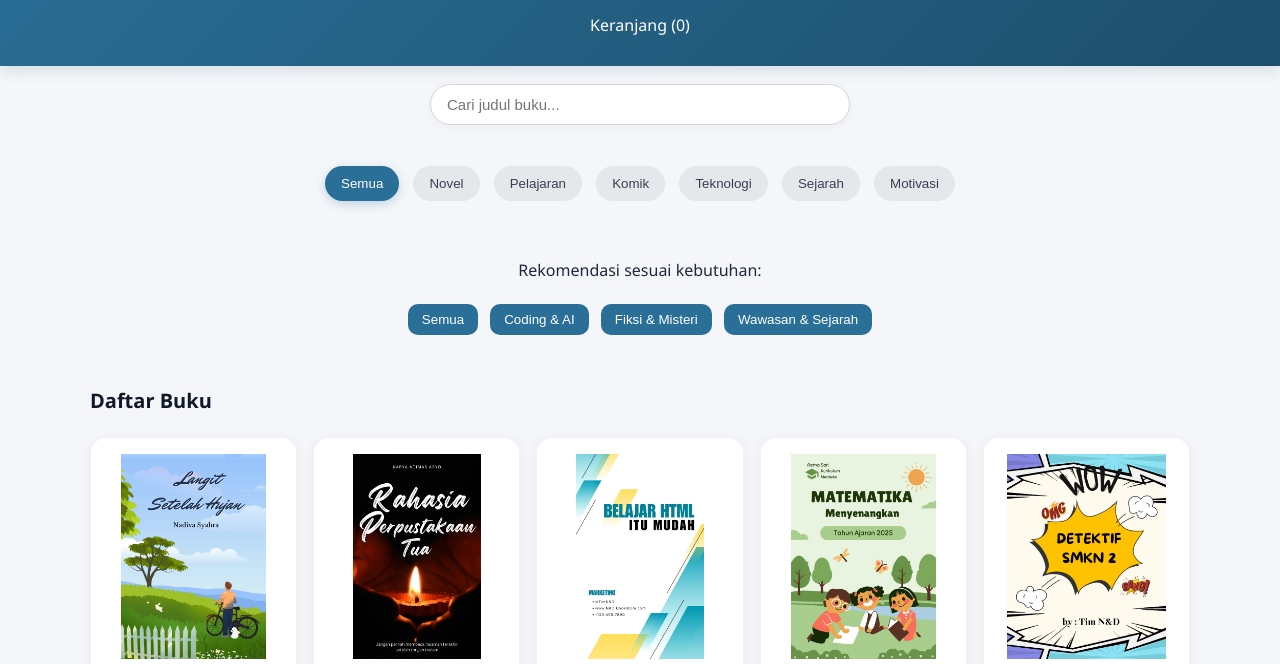
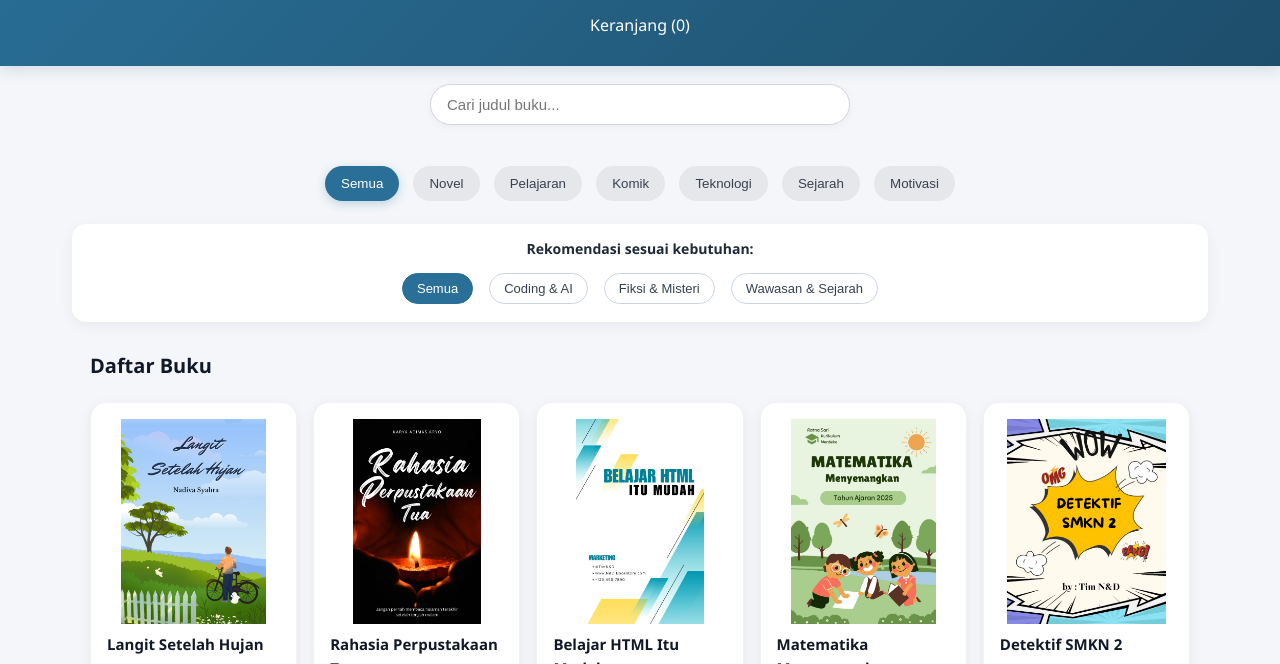
Before and after one commit to vanovaa1108-lab/nd-book, a plain HTML site: page index.html in a window 1280 px wide. Shown: the part 124-788 px from the top of the page. Drawn offline with Linux system fonts and the light colour scheme.

Commit message:
Add styles for recommendation section and buttons

```diff
--- a/css/style.css
+++ b/css/style.css
@@ -223,3 +223,48 @@ article h3 {
   font-size: 15px;
   color: #6b7280;
 }
+
+#area-rekomendasi {
+  max-width: 1100px;
+  margin: 0 auto;
+  padding: 14px 18px;
+  background-color: white;
+  border-radius: 14px;
+  box-shadow: 0 4px 14px rgba(15, 23, 42, 0.05);
+}
+
+.label-rekomendasi {
+  margin: 0 0 8px;
+  font-size: 14px;
+  font-weight: 600;
+  color: #1f2937;
+}
+
+.tombol-rekomendasi {
+  display: flex;
+  flex-wrap: wrap;
+  justify-content: center;
+  gap: 8px;
+}
+
+.btn-rek {
+  padding: 7px 14px;
+  border: 1px solid #cbd5e1;
+  border-radius: 999px;
+  background-color: white;
+  color: #374151;
+  cursor: pointer;
+  font-size: 13px;
+}
+
+.btn-rek.aktif {
+  background-color: #2a6f97;
+  color: white;
+  border-color: #2a6f97;
+}
+
+#teks-rekomendasi {
+  margin: 10px 0 0;
+  font-size: 13px;
+  color: #4b5563;
+}
```
